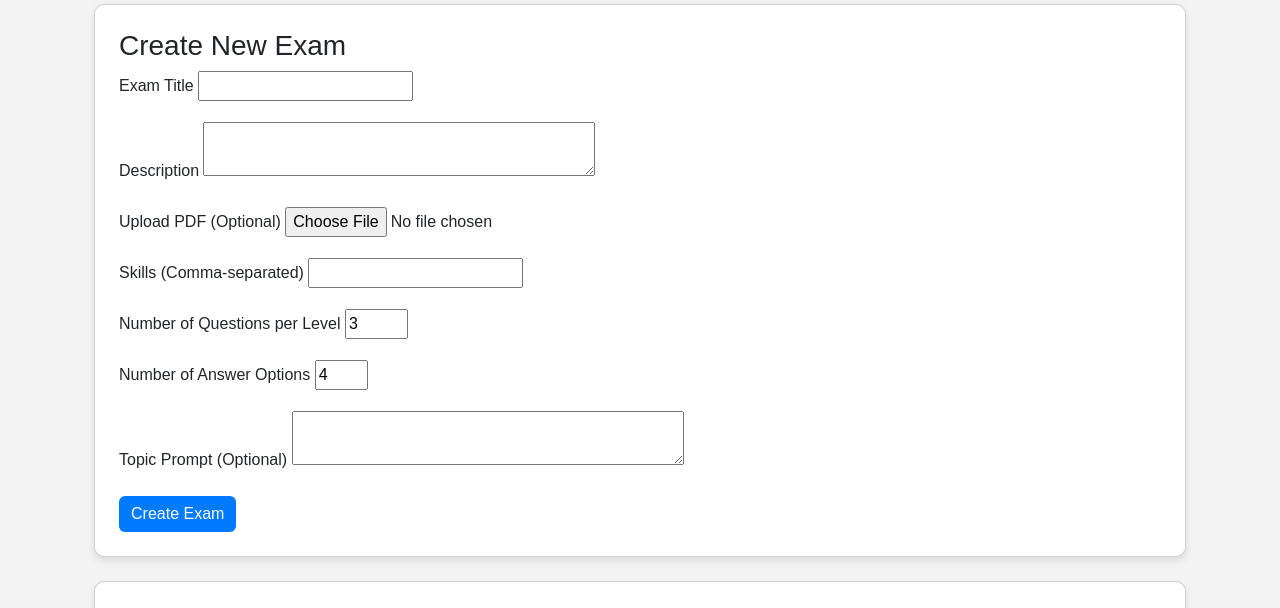
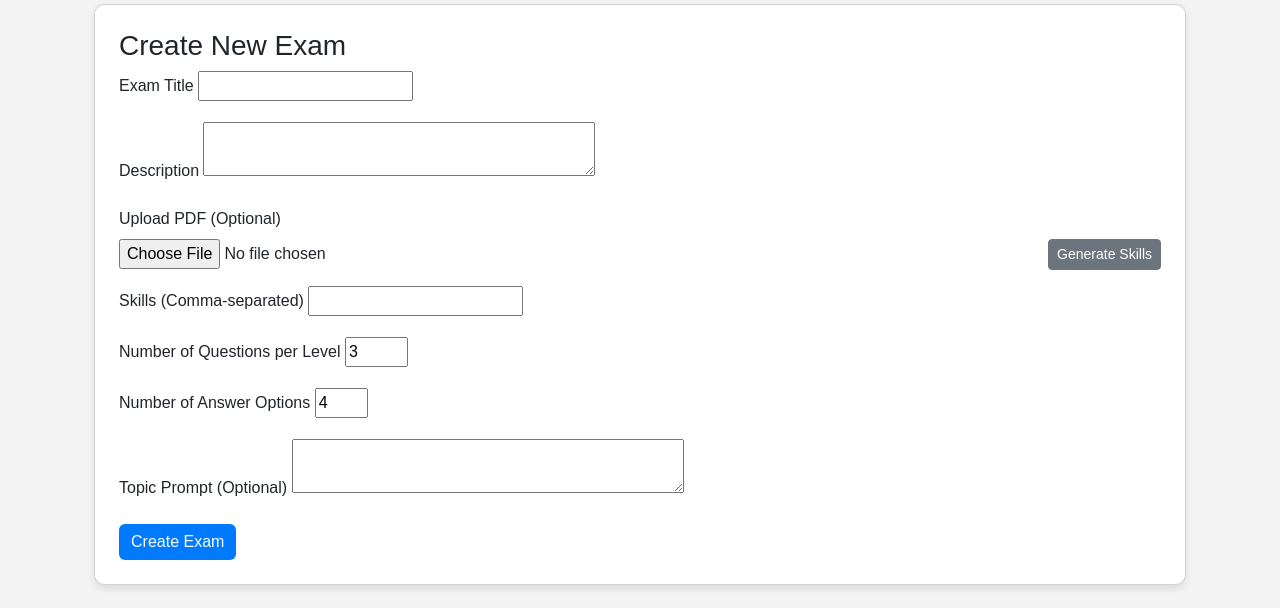
Before and after one commit to arunkrishnak/exam_platform, a Django app: page /exams/teacher/dashboard/ in a window 1280 px wide. Shown: the part 154-762 px from the top of the page. Run offline with Django 5.2, Linux system fonts and the light colour scheme; a user stored in the database is signed in; tables that the repository leaves empty hold one stand-in row (values such as "Sample post"); data that the repository does not hold is empty.

Commit message:
auto generate topics

```diff
--- a/exams/urls.py
+++ b/exams/urls.py
@@ -16,4 +16,6 @@ path('student/<int:student_id>/performance-by-teacher/', views.student_performan
     path('teacher/exam/<int:exam_id>/', views.view_exam, name='view_exam'),
     path('teacher/student_responses/<int:student_id>/<int:exam_id>/', views.student_exam_responses, name='student_exam_responses'),
     path('teacher/question/<int:question_id>/edit/', views.edit_question, name='edit_question'),
+    path('teacher/question/<int:question_id>/edit/', views.edit_question, name='edit_question'),
+    path('teacher/generate_skills/', views.generate_skills_from_pdf, name='generate_skills_from_pdf'), # New URL for generating skills
 ]
--- a/exams/views.py
+++ b/exams/views.py
@@ -22,14 +22,38 @@ def extract_text_from_pdf(pdf_file):
         text += page.extract_text()
     return text
 
-def extract_skills_from_text(text):
-    """Extract skills using simple keyword matching or AI-based extraction"""
-    skills = set()
-    possible_skills = ["Java", "Python", "MySQL", "JavaScript", "C++", "Django", "HTML", "CSS"]  # Extendable skill list
-    for skill in possible_skills:
-        if skill.lower() in text.lower():
-            skills.add(skill)
-    return list(skills)
+def extract_skills_from_text(text, num_skills=10):
+    """Extract skills using AI-based extraction with GPT."""
+    try:
+        prompt_text = f"""Analyze the following text and identify up to {num_skills} key technical skills or topics mentioned in the text.
+        Provide the skills as a comma-separated list.
+
+        Text:
+        {text}
+
+        Example Output: Skill 1, Skill 2, Skill 3
+        """
+
+        response = client.chat.completions.create(
+            model="gpt-4o-mini", # Using a cost-effective model for this task
+            messages=[{"role": "user", "content": prompt_text}],
+            web_search=False
+        )
+        gpt_response = response.choices[0].message.content
+
+        # Split the response by comma and strip whitespace
+        skills = [skill.strip() for skill in gpt_response.split(',') if skill.strip()]
+        return skills[:num_skills] # Return up to num_skills
+
+    except Exception as e:
+        print(f"GPT Skill Extraction Error: {e}")
+        # Fallback to keyword matching if GPT fails
+        fallback_skills = set()
+        possible_skills = ["Java", "Python", "MySQL", "JavaScript", "C++", "Django", "HTML", "CSS"] # Keep fallback list
+        for skill in possible_skills:
+            if skill.lower() in text.lower():
+                fallback_skills.add(skill)
+        return list(fallback_skills)
 
 def generate_questions_with_gpt(text, num_questions=3, num_options=4, topic_prompt=""):
     try:
@@ -834,5 +858,42 @@ def edit_question(request, question_id):
         'formset': formset,
     })
 
+from django.http import JsonResponse
+from django.views.decorators.csrf import csrf_exempt # Import csrf_exempt for AJAX view
+
+@csrf_exempt # Consider adding proper CSRF handling for production
+@require_POST
+@login_required(login_url='teacher_login')
+def generate_skills_from_pdf(request):
+    """
+    Receives a PDF file via AJAX, extracts text, generates skills,
+    and returns them as a JSON response.
+    """
+    print("generate_skills_from_pdf view entered.") # Log entry point
+
+    if not request.user.is_teacher:
+        print("Unauthorized access to generate_skills_from_pdf.") # Log unauthorized access
+        return JsonResponse({'error': 'Unauthorized'}, status=403)
+
+    if 'pdf_file' not in request.FILES:
+        print("No PDF file uploaded in request.FILES.") # Log missing file
+        return JsonResponse({'error': 'No PDF file uploaded'}, status=400)
+
+    pdf_file = request.FILES['pdf_file']
+    print(f"Received PDF file: {pdf_file.name}") # Log received file name
+
+    try:
+        text = extract_text_from_pdf(pdf_file)
+        print(f"Extracted text length: {len(text)}") # Log extracted text length
+        # print(f"Extracted text: {text[:500]}...") # Log first 500 characters of extracted text
+
+        skills = extract_skills_from_text(text)
+        print(f"Generated skills: {skills}") # Log generated skills
+
+        return JsonResponse({'skills': skills})
+    except Exception as e:
+        print(f"Error generating skills: {e}") # Log the exception
+        return JsonResponse({'error': 'Error processing PDF'}, status=500)
+
 def home(request):
     return render(request, 'home.html')
--- a/templates/users/teacher_dashboard.html
+++ b/templates/users/teacher_dashboard.html
@@ -28,10 +28,17 @@
                 </script>
             </div>
 
-            <!-- PDF Upload -->
+            <!-- PDF Upload and Generate Skills Button -->
             <div class="mb-3">
                 <label for="id_pdf_document" class="form-label">Upload PDF (Optional)</label>
-                {{ exam_creation_form.pdf_document }}
+                <div class="d-flex align-items-center"> {# Use flexbox for alignment #}
+                    <div class="flex-grow-1 me-2"> {# Allow input to grow and add margin to the right #}
+                        {{ exam_creation_form.pdf_document }}
+                    </div>
+                    <div>
+                        <button type="button" class="btn btn-secondary btn-sm" id="generate-skills-button">Generate Skills</button>
+                    </div>
+                </div>
             </div>
 
             <!-- Skills (Manual Entry) -->
@@ -104,4 +111,68 @@
     </div>
 
 </div>
+
+<script>
+    document.addEventListener('DOMContentLoaded', function() {
+        const generateSkillsButton = document.getElementById('generate-skills-button');
+        const pdfDocumentInput = document.getElementById('id_pdf_document');
+        const skillsInput = document.getElementById('id_skills');
+        const csrfToken = document.querySelector('[name=csrfmiddlewaretoken]').value;
+
+        generateSkillsButton.addEventListener('click', function() {
+            if (pdfDocumentInput.files.length === 0) {
+                alert("Please upload a PDF file first.");
+                return;
+            }
+
+            // Show loading indicator and disable button
+            generateSkillsButton.disabled = true;
+            const originalButtonText = generateSkillsButton.textContent;
+            generateSkillsButton.textContent = 'Generating...';
+
+            const formData = new FormData();
+            formData.append('pdf_file', pdfDocumentInput.files[0]);
+
+            // Use a relative URL for the AJAX request
+            const fetchUrl = "{% url 'generate_skills_from_pdf' %}";
+            console.log('Fetching URL:', fetchUrl); // Log the URL being fetched
+
+            fetch(fetchUrl, {
+                method: 'POST',
+                body: formData,
+                headers: {
+                    'X-CSRFToken': csrfToken
+                }
+            })
+            .then(response => {
+                if (!response.ok) {
+                    // Attempt to read error message from response if available
+                    return response.json().then(err => { throw new Error(err.error || 'Network response was not ok'); });
+                }
+                return response.json();
+            })
+            .then(data => {
+                console.log('Response data:', data); // Log the entire response data
+                if (data.skills) {
+                    console.log('Generated skills:', data.skills); // Log the skills array
+                    skillsInput.value = data.skills.join(', ');
+                    alert("Skills generated successfully!");
+                } else {
+                    console.log('No skills generated or skills field missing.'); // Log if skills are missing
+                    alert("Could not generate skills from the PDF.");
+                }
+            })
+            .catch(error => {
+                console.error('Error:', error);
+                alert("An error occurred while generating skills: " + error.message);
+            })
+            .finally(() => {
+                // Re-enable button and restore text
+                generateSkillsButton.disabled = false;
+                generateSkillsButton.textContent = originalButtonText;
+            });
+        });
+    });
+</script>
+
 {% endblock %}
```
Also changed, not shown: exams/migrations/0019_exam_generated_topics.py (added), exams/migrations/0020_remove_exam_generated_topics.py (added).
